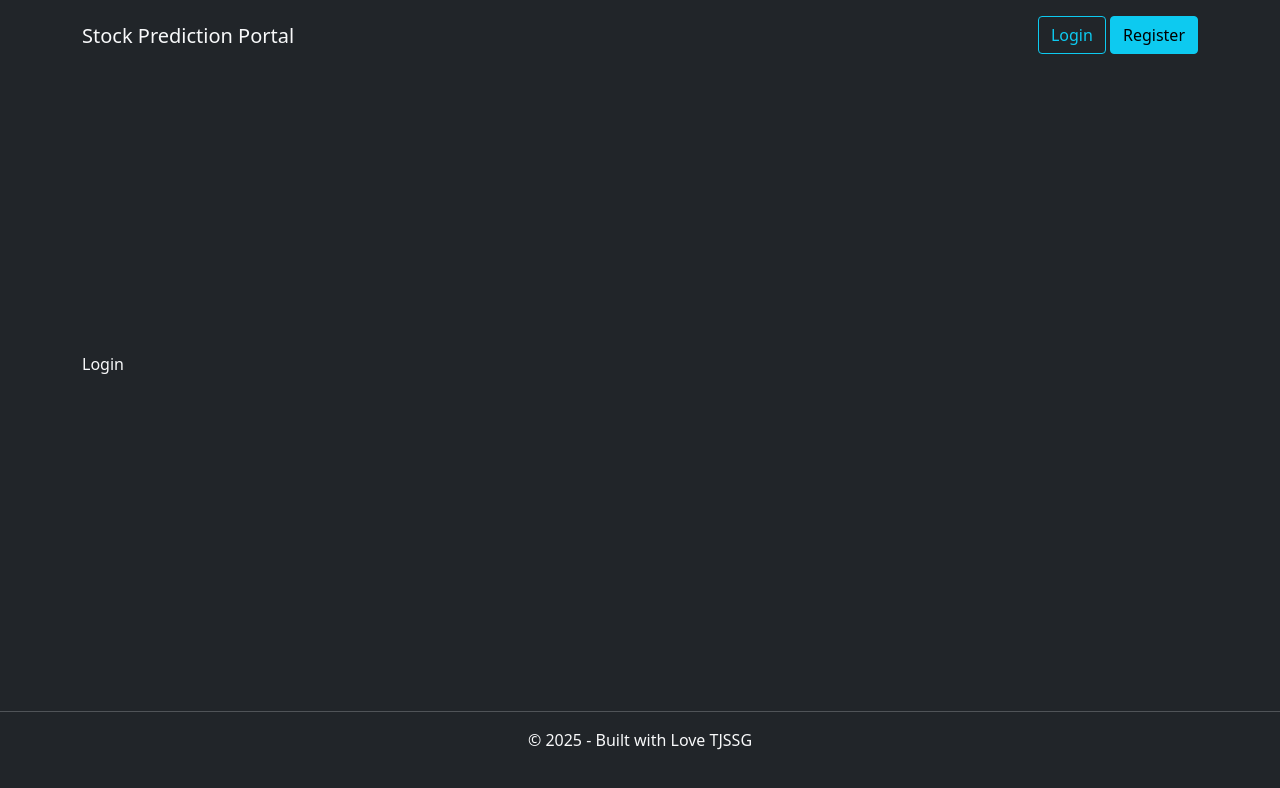
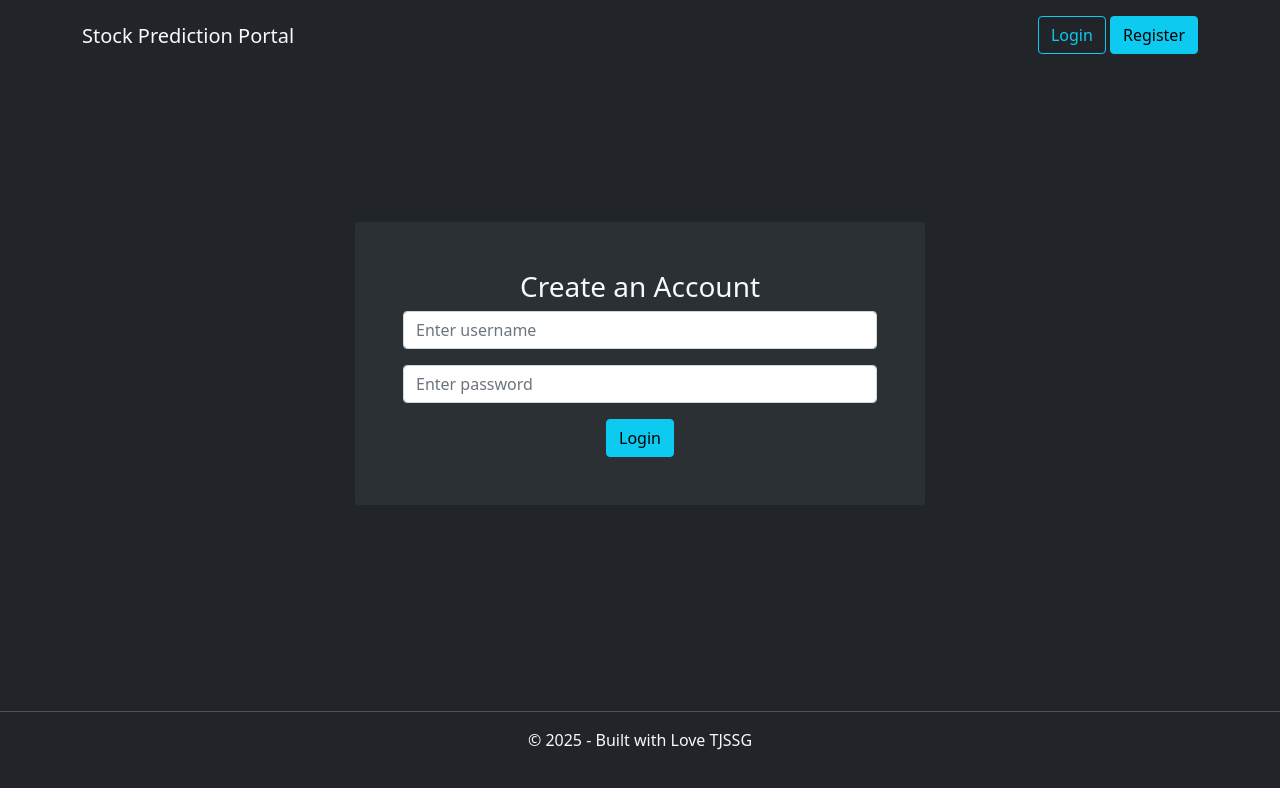
Before and after one commit to twin-25/stock-prediction-portal, a React (Vite) app in the folder frontend/: page /login in a window 1280 px wide. Shown: the top 788 px of the page. Built offline with nearby package versions, Linux system fonts and the light colour scheme.

Commit message:
Add Login Logout Functionality

```diff
--- a/frontend/src/App.jsx
+++ b/frontend/src/App.jsx
@@ -5,13 +5,15 @@ import Footer from './componets/Footer';
 import { BrowserRouter, Routes, Route} from "react-router-dom"
 import Register from './componets/Register';
 import Login from './componets/Login';
+import AuthProvider from './AuthProvider';
 
 function App() {
 
 
   return (
     <>
-    <BrowserRouter>
+    <AuthProvider>
+      <BrowserRouter>
     <Header />
     <Routes>
       <Route path='/' element={<Main />}/>
@@ -20,6 +22,8 @@ function App() {
     </Routes>
     <Footer />
     </BrowserRouter>
+    </AuthProvider>
+
     </>
   )
 }
--- /dev/null
+++ b/frontend/src/AuthProvider.jsx
@@ -0,0 +1,18 @@
+/* eslint-disable no-unused-vars */
+import {useState, useContext, createContext} from 'react'
+
+const AuthContext = createContext()
+
+const AuthProvider = ({children}) => {
+  const[isLoggedIn, setIsLoggedIn] = useState(
+    !!localStorage.getItem('accessToken')
+  )
+  return (
+    <AuthContext.Provider value={{isLoggedIn, setIsLoggedIn}}>
+      {children}
+    </AuthContext.Provider>
+  )
+}
+
+export default AuthProvider
+export {AuthContext}
--- a/frontend/src/componets/Header.jsx
+++ b/frontend/src/componets/Header.jsx
@@ -1,8 +1,19 @@
+/* eslint-disable no-unused-vars */
 import React from 'react'
 import Button from './Button'
-import { Link } from 'react-router-dom'
+import { Link, useNavigate } from 'react-router-dom'
+import { useContext } from 'react'
+import { AuthContext } from '../AuthProvider'
 
 const Header = () => {
+  const navigate = useNavigate();
+  const {isLoggedIn, setIsLoggedIn} = useContext(AuthContext);
+  const handleLogout = () =>{
+    localStorage.removeItem('accessToken');
+    localStorage.removeItem('refreshToken');
+    setIsLoggedIn(false)
+    navigate('/login')
+  }
   return (
     <>
       <nav className='navbar container pt-3 pb-2 align-items-start' >
@@ -10,11 +21,14 @@ const Header = () => {
         className='navbar-brand text-light' to='/'
         >Stock Prediction Portal
         </Link>
-
         <div>
-            <Button text='Login' class="btn-outline-info" url="/login"/>
+          {isLoggedIn ?
+          (<button className='btn btn-danger' onClick={handleLogout}>Logout</button>) :
+          <>
+          <Button text='Login' class="btn-outline-info" url="/login"/>
             &nbsp;
             <Button text="Register" class="btn-info" url="/register"/>
+            </>}
         </div>
       </nav>
     </>
--- a/frontend/src/componets/Login.jsx
+++ b/frontend/src/componets/Login.jsx
@@ -1,8 +1,64 @@
-import React from 'react'
+/* eslint-disable no-unused-vars */
+import React, {useContext, useState} from 'react'
+import { FontAwesomeIcon } from '@fortawesome/react-fontawesome'
+import {faSpinner} from '@fortawesome/free-solid-svg-icons'
+import axios from 'axios'
+import {useNavigate} from 'react-router-dom'
+import { AuthContext } from '../AuthProvider'
 
 const Login = () => {
+  const [username, setUsername] = useState('')
+  const [password, setPassword] = useState('')
+  const [loading, setLoading] = useState(false)
+  const navigate = useNavigate();
+  const [error, setError] = useState('');
+  const {isLoggedIn, setIsLoggedIn} = useContext(AuthContext);
+
+  const handleLogin =  async (e) =>{
+    e.preventDefault();
+    setLoading(true);
+
+    const userData = {username, password}
+    console.log(userData);
+
+
+    try{
+      const response = await axios.post('http://127.0.0.1:8000/api/v1/token/', userData);
+      localStorage.setItem('accessToken', response.data.access)
+      localStorage.setItem('refreshToken', response.data.refresh);
+      console.log('login successful');
+      setIsLoggedIn(true);
+      navigate('/');
+    }catch(error){
+      console.error('invaliderror')
+      setError('Invalid credentials')
+      setLoading(false);
+    }finally{
+      setLoading(false);
+    }
+  }
   return (
-    <div className='text-light container'>Login</div>
+    <div className='container'>
+      <div className='row justify-content-center'>
+        <div className='col-md-6 bg-light-dark p-5 rounded'>
+          <h3 className='text-light text-center'>Create an Account</h3>
+          <form onSubmit={handleLogin}>
+          <div className='mb-3'>
+            <input type='text' className='form-control' placeholder='Enter username' value={username} onChange={(e) =>setUsername(e.target.value)}/>
+
+          </div>
+
+          <div className='mb-3'>
+            <input type='password' className='form-control ' placeholder='Enter password' value={password} onChange={(e) =>setPassword(e.target.value)}/>
+          </div>
+          {error && <div className = 'text-danger'>{error}</div>}
+          {loading ? (<button type='submit' className='btn btn-info d-block mx-auto' disabled> <FontAwesomeIcon icon={faSpinner} spin/>Loging in</button>):(<button type='submit' className='btn btn-info d-block mx-auto'>Login</button>)}
+        </form>
+        </div>
+
+      </div>
+
+     </div>
   )
 }
 
```
Also changed, not shown: 2 other files (tests, documents, lock files or other folders).
